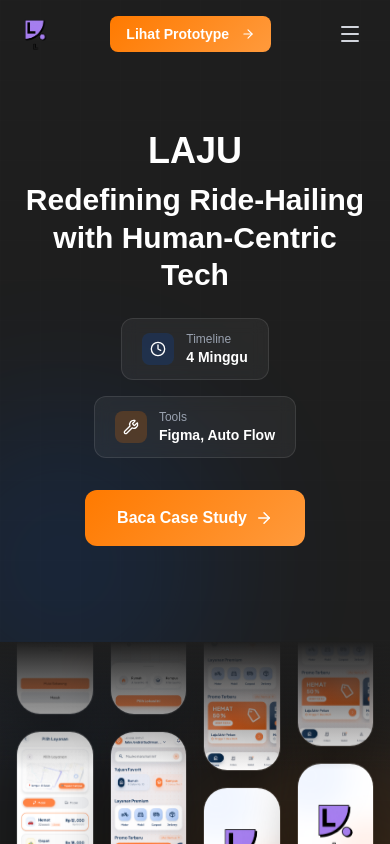
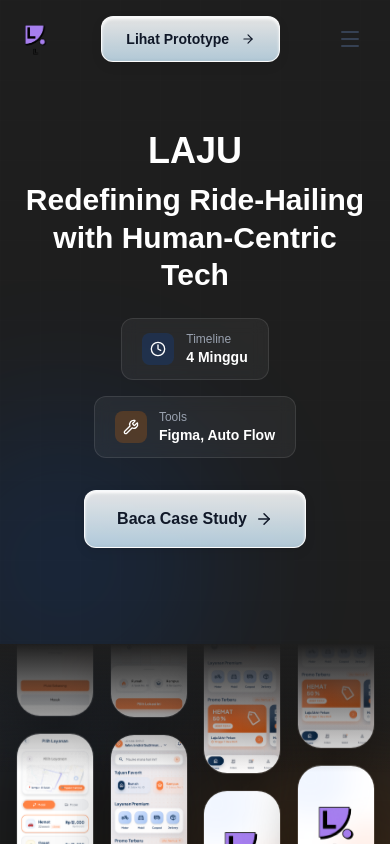
Before and after one commit to ahmadhakimitsnaini/laju, a React (Vite) app: page / in a window 390 px wide. Shown: the top 844 px of the page. Built offline with nearby package versions, Linux system fonts and the light colour scheme.

Commit message:
feat: update layout and UI components

```diff
--- a/src/App.jsx
+++ b/src/App.jsx
@@ -1,11 +1,14 @@
+import React, { Suspense } from "react";
 import Navbar from "./components/layout/Navbar";
-import Footer from "./components/layout/Footer";
 import HeroSection from "./sections/HeroSection";
-import OverviewSection from "./sections/OverviewSection";
-import DefineSection from "./sections/DefineSection";
-import IdeateSection from "./sections/IdeateSection";
-import PrototypeSection from "./sections/PrototypeSection";
-import TestSection from "./sections/TestSection";
+import DynamicBackground from "./components/ui/DynamicBackground";
+
+const OverviewSection = React.lazy(() => import("./sections/OverviewSection"));
+const DefineSection = React.lazy(() => import("./sections/DefineSection"));
+const IdeateSection = React.lazy(() => import("./sections/IdeateSection"));
+const PrototypeSection = React.lazy(() => import("./sections/PrototypeSection"));
+const TestSection = React.lazy(() => import("./sections/TestSection"));
+const Footer = React.lazy(() => import("./components/layout/Footer"));
 
 export default function App() {
   return (
@@ -13,20 +16,25 @@
       style={{
         backgroundColor: "transparent",
         minHeight: "100vh",
-        color: "#F3F4F6",
-        fontFamily: "'Plus Jakarta Sans', sans-serif",
+        color: "#111", // Changed from F3F4F6 to 111 since background is light
+        fontFamily: "'Roobert', sans-serif",
       }}
     >
+      <DynamicBackground />
       <Navbar />
       <main>
         <HeroSection />
+        <Suspense fallback={<div className="h-32 flex items-center justify-center text-gray-500">Memuat bagian...</div>}>
           <OverviewSection />
           <DefineSection />
           <IdeateSection />
           <PrototypeSection />
           <TestSection />
+        </Suspense>
       </main>
+      <Suspense fallback={null}>
         <Footer />
+      </Suspense>
     </div>
   );
 }
--- a/src/components/layout/Navbar.jsx
+++ b/src/components/layout/Navbar.jsx
@@ -1,5 +1,5 @@
 import { useState, useEffect } from "react";
-import logoImage from "../../assets/logo.png";
+import logoImage from "../../assets/logo.webp";
 import { ArrowRight, Menu, X, ChevronRight } from "lucide-react";
 import GradientButton from "../ui/GradientButton";
 
@@ -64,7 +64,7 @@
     <nav
       className={`fixed top-0 left-0 right-0 z-50 transition-all duration-300 ${
         scrolled
-          ? "backdrop-blur-md bg-[#1E1E1E]/90 border-b border-white/10 shadow-lg shadow-black/20"
+          ? "backdrop-blur-md bg-[#F4F4F0]/80 border-b border-white/40 shadow-sm"
           : "bg-transparent"
       }`}
     >
@@ -106,7 +106,7 @@
                     handleNav(link.href);
                   }}
                   className={`text-sm font-medium transition-all duration-200 relative group flex items-center ${
-                    isActive ? "text-white" : "text-gray-300 hover:text-white"
+                    isActive ? "text-black" : "text-gray-700 hover:text-black"
                   }`}
                 >
                   {link.label}
@@ -137,16 +137,15 @@
         {/* Mobile Hamburger */}
         <button
           id="mobile-menu-toggle"
-          className="md:hidden text-gray-300 hover:text-white transition-colors p-1"
+          className="md:hidden text-gray-700 hover:text-black transition-colors p-1"
           onClick={() => setMenuOpen(!menuOpen)}
         >
           {menuOpen ? <X size={24} /> : <Menu size={24} />}
         </button>
       </div>
 
-      {/* Mobile Menu */}
       {menuOpen && (
-        <div className="md:hidden backdrop-blur-md bg-[#1E1E1E]/95 border-t border-white/10 px-6 py-4 absolute w-full shadow-xl">
+        <div className="md:hidden backdrop-blur-md bg-[#F4F4F0]/95 border-t border-white/40 px-6 py-4 absolute w-full shadow-lg">
           <ul className="flex flex-col gap-4">
             {navLinks.map((link) => {
               const isActive = activeSection === link.href.substring(1);
@@ -159,10 +158,10 @@
                       handleNav(link.href);
                     }}
                     className={`text-base font-medium transition-colors flex items-center gap-2 ${
-                      isActive ? "text-[#FF7A00]" : "text-gray-300 hover:text-white"
+                      isActive ? "text-[#FF7A00]" : "text-gray-700 hover:text-black"
                     }`}
                   >
-                    <ChevronRight size={16} className={isActive ? "text-[#FF7A00]" : "text-white/50"} />
+                    <ChevronRight size={16} className={isActive ? "text-[#FF7A00]" : "text-black/50"} />
                     {link.label}
                   </a>
                 </li>
--- a/src/components/ui/Animations.jsx
+++ b/src/components/ui/Animations.jsx
@@ -1,3 +1,4 @@
+/* eslint-disable react-refresh/only-export-components */
 import { motion } from "framer-motion";
 
 
--- /dev/null
+++ b/src/components/ui/DynamicBackground.jsx
@@ -0,0 +1,58 @@
+import { motion, useScroll, useTransform } from "framer-motion";
+
+export default function DynamicBackground() {
+  const { scrollYProgress } = useScroll();
+
+  // Create subtle parallax movements for the orbs based on scroll
+  const y1 = useTransform(scrollYProgress, [0, 1], ["0%", "50%"]);
+  const y2 = useTransform(scrollYProgress, [0, 1], ["0%", "-50%"]);
+  const x1 = useTransform(scrollYProgress, [0, 1], ["0%", "20%"]);
+  const x2 = useTransform(scrollYProgress, [0, 1], ["0%", "-20%"]);
+
+  return (
+    <div className="fixed inset-0 -z-50 overflow-hidden bg-[#F4F6F8] pointer-events-none">
+      {/* Soft Grid Matrix with Vignette Masking */}
+      <div
+        className="absolute inset-0 opacity-[0.03]"
+        style={{
+          backgroundImage: "radial-gradient(circle, #000000 1.5px, transparent 1.5px)",
+          backgroundSize: "32px 32px",
+          backgroundPosition: "0 0",
+          maskImage: "radial-gradient(ellipse at center, black 30%, transparent 80%)",
+          WebkitMaskImage: "radial-gradient(ellipse at center, black 30%, transparent 80%)",
+        }}
+      />
+
+      {/* Blue Aurora Orb */}
+      <motion.div
+        style={{ y: y1, x: x1, background: "radial-gradient(circle, #0052CC, transparent 70%)", willChange: "transform, opacity" }}
+        animate={{
+          scale: [1, 1.1, 1],
+          opacity: [0.3, 0.4, 0.3],
+        }}
+        transition={{
+          duration: 10,
+          repeat: Infinity,
+          ease: "easeInOut",
+        }}
+        className="absolute -top-64 -left-64 w-[800px] h-[800px] rounded-full blur-[120px]"
+      />
+
+      {/* Orange Aurora Orb */}
+      <motion.div
+        style={{ y: y2, x: x2, background: "radial-gradient(circle, #FF7A00, transparent 70%)", willChange: "transform, opacity" }}
+        animate={{
+          scale: [1, 1.2, 1],
+          opacity: [0.2, 0.3, 0.2],
+        }}
+        transition={{
+          duration: 12,
+          repeat: Infinity,
+          ease: "easeInOut",
+          delay: 2,
+        }}
+        className="absolute -bottom-64 -right-64 w-[900px] h-[900px] rounded-full blur-[120px]"
+      />
+    </div>
+  );
+}
--- a/src/components/ui/GradientButton.jsx
+++ b/src/components/ui/GradientButton.jsx
@@ -10,8 +10,7 @@
     <a
       href={href}
       onClick={handleClick}
-      className={`inline-flex items-center justify-center gap-2 text-white transition-all duration-300 hover:scale-105 hover:shadow-lg hover:shadow-[#FF7A00]/30 ${className}`}
-      style={{ background: "linear-gradient(135deg, #FF7A00, #FF9A3C)" }}
+      className={`inline-flex items-center justify-center gap-2 glass-button text-gray-900 font-bold px-6 py-3 cursor-pointer rounded-xl ${className}`}
     >
       {children}
     </a>
--- a/src/components/ui/SectionBadge.jsx
+++ b/src/components/ui/SectionBadge.jsx
@@ -1,10 +1,9 @@
 export default function SectionBadge({ children, variant = "blue" }) {
   const isBlue = variant === "blue";
-  const bgClass = isBlue ? "bg-[#0052CC]/20" : "bg-[#FF7A00]/20";
-  const borderClass = isBlue ? "border-[#0052CC]/30" : "border-[#FF7A00]/30";
 
   return (
-    <div className={`inline-flex items-center gap-2 px-3 py-1.5 rounded-full ${bgClass} border ${borderClass} text-white text-xs font-semibold mb-4 uppercase tracking-widest`}>
+    <div className="inline-flex items-center gap-2 px-4 py-1.5 glass-tag text-gray-700 text-xs font-bold mb-4 uppercase tracking-widest shadow-sm">
+      <div className={`w-2 h-2 rounded-full ${isBlue ? "bg-[#0052CC]" : "bg-[#FF7A00]"}`} />
       {children}
     </div>
   );
--- a/src/index.css
+++ b/src/index.css
@@ -7,24 +7,35 @@
     box-sizing: border-box;
   }
 
+  /* Selection Highlight Custom (things.inc style) */
+  ::selection {
+    background: #F177A4; /* Hot Pink */
+    color: #000000;
+  }
+  ::-moz-selection {
+    background: #F177A4;
+    color: #000000;
+  }
+
   html {
     scroll-behavior: smooth;
-    background-color: #1E1E1E;
-    background-image: linear-gradient(135deg, #0B192C 0%, #1E1E1E 100%);
-    background-attachment: fixed;
+    background-color: #F8F9FA; /* Clean Light Gray */
   }
 
   body {
     margin: 0;
     padding: 0;
-    background-color: #1E1E1E;
-    background-image: linear-gradient(135deg, #0B192C 0%, #1E1E1E 100%);
-    background-attachment: fixed;
-    color: #F3F4F6;
-    font-family: 'Plus Jakarta Sans', system-ui, -apple-system, sans-serif;
+    background-color: #F4F6F8;
+    color: #111111; /* Solid Black/Dark Gray */
+    font-family: 'Roobert', sans-serif;
     -webkit-font-smoothing: antialiased;
     -moz-osx-font-smoothing: grayscale;
     min-height: 100vh;
+  }
+
+  /* Khusus heading pakai Serif berkarakter */
+  h1, h2, h3, h4, h5, h6, .font-display {
+    font-family: 'Roobert', sans-serif;
   }
 
   #root {
@@ -33,28 +44,165 @@
   }
 
   ::-webkit-scrollbar {
-    width: 6px;
+    width: 8px;
   }
   ::-webkit-scrollbar-track {
-    background: #1E1E1E;
+    background: #F8F9FA;
+    border-left: 2px solid #000;
   }
   ::-webkit-scrollbar-thumb {
-    background: #0052CC;
-    border-radius: 3px;
+    background: #000000;
+    border-left: 2px solid #000;
   }
   ::-webkit-scrollbar-thumb:hover {
-    background: #FF7A00;
+    background: #F177A4;
   }
 }
 
 @layer utilities {
-  /* Vertikal ke ATAS — kolom 1 & 3 */
+  /* Brutalist Shadows & Borders */
+  .retro-shadow {
+    box-shadow: 6px 6px 0px 0px rgba(0,0,0,1);
+    border: 3px solid #000000;
+  }
+
+  /* Efek ditekan / aktif */
+  .retro-shadow:active {
+    box-shadow: 2px 2px 0px 0px rgba(0,0,0,1);
+    transform: translate(4px, 4px);
+  }
+
+  /* Hover state brutalist */
+  .retro-shadow-hover {
+    transition: all 0.2s cubic-bezier(0.25, 1, 0.5, 1);
+  }
+
+  .retro-shadow-hover:hover {
+    box-shadow: 10px 10px 0px 0px rgba(0,0,0,1);
+    transform: translate(-4px, -4px);
+  }
+
+  /* ─────────────────────────────────────────────
+     Glassmorphism Card System
+  ───────────────────────────────────────────── */
+
+  /* Kartu Utama: Frosted Glass + Gradient */
+  .glass-card {
+    background: linear-gradient(160deg, rgba(255,255,255,0.94) 0%, rgba(200,232,255,0.76) 100%);
+    backdrop-filter: blur(20px);
+    -webkit-backdrop-filter: blur(20px);
+    border: 1px solid rgba(255,255,255,0.75);
+    box-shadow:
+      0 4px 6px -1px rgba(0,0,0,0.04),
+      0 20px 50px -15px rgba(0,0,0,0.09),
+      inset 0 1px 0 rgba(255,255,255,0.9);
+    transition: all 0.35s cubic-bezier(0.25, 1, 0.5, 1);
+  }
+
+  .glass-card:hover {
+    box-shadow:
+      0 4px 6px -1px rgba(0,0,0,0.06),
+      0 30px 60px -15px rgba(0,0,0,0.15),
+      inset 0 1px 0 rgba(255,255,255,0.9);
+    transform: translateY(-4px);
+  }
+
+  /* Kartu Aksen Biru */
+  .glass-card-blue {
+    background: linear-gradient(160deg, rgba(255,255,255,0.92) 0%, rgba(193,225,255,0.78) 100%);
+    backdrop-filter: blur(20px);
+    -webkit-backdrop-filter: blur(20px);
+    border: 1px solid rgba(147,210,255,0.45);
+    box-shadow:
+      0 4px 6px -1px rgba(0,82,204,0.06),
+      0 20px 50px -15px rgba(0,82,204,0.12),
+      inset 0 1px 0 rgba(255,255,255,0.9);
+    transition: all 0.35s cubic-bezier(0.25, 1, 0.5, 1);
+  }
+
+  .glass-card-blue:hover {
+    box-shadow:
+      0 4px 6px -1px rgba(0,82,204,0.1),
+      0 30px 60px -15px rgba(0,82,204,0.2),
+      inset 0 1px 0 rgba(255,255,255,0.9);
+    transform: translateY(-4px);
+  }
+
+  /* Divider vertikal tipis untuk stat grid */
+  .stat-divider {
+    width: 1px;
+    align-self: stretch;
+    background: linear-gradient(to bottom, transparent, rgba(0,0,0,0.1), transparent);
+  }
+
+  /* Skill Tag / Pill Glass */
+  .glass-tag {
+    background: rgba(255,255,255,0.55);
+    border: 1px solid rgba(0,0,0,0.08);
+    backdrop-filter: blur(8px);
+    -webkit-backdrop-filter: blur(8px);
+    transition: all 0.2s ease;
+  }
+
+  .glass-tag:hover {
+    background: rgba(255,255,255,0.82);
+    border-color: rgba(0,0,0,0.15);
+  }
+
+  /* Tombol CTA Utama: Inner Highlight Kaca */
+  .glass-button {
+    background: linear-gradient(180deg, rgba(255,255,255,0.88) 0%, rgba(210,238,255,0.82) 100%);
+    border: 1px solid rgba(255,255,255,0.88);
+    box-shadow:
+      inset 0 2px 3px rgba(255,255,255,0.95),
+      inset 0 -1px 3px rgba(0,0,0,0.04),
+      0 4px 12px rgba(0,0,0,0.07);
+    transition: all 0.3s cubic-bezier(0.25, 1, 0.5, 1);
+  }
+
+  .glass-button:hover {
+    transform: translateY(-2px);
+    box-shadow:
+      inset 0 2px 3px rgba(255,255,255,0.95),
+      inset 0 -1px 3px rgba(0,0,0,0.04),
+      0 8px 20px rgba(0,0,0,0.12);
+  }
+
+  .glass-button:active {
+    transform: translateY(0px);
+    box-shadow:
+      inset 0 1px 2px rgba(255,255,255,0.8),
+      0 2px 6px rgba(0,0,0,0.08);
+  }
+
+  /* Tombol Ikon Bulat: Putih solid + shadow halus */
+  .circle-icon-btn {
+    background-color: white;
+    border-radius: 9999px;
+    border: 1px solid rgba(0,0,0,0.06);
+    box-shadow:
+      0 2px 4px rgba(0,0,0,0.06),
+      0 6px 16px rgba(0,0,0,0.08);
+    transition: all 0.3s cubic-bezier(0.25, 1, 0.5, 1);
+  }
+
+  .circle-icon-btn:hover {
+    transform: translateY(-2px) scale(1.05);
+    box-shadow:
+      0 4px 8px rgba(0,0,0,0.08),
+      0 12px 24px rgba(0,0,0,0.12);
+  }
+
+  .circle-icon-btn:active {
+    transform: translateY(0) scale(0.98);
+  }
+
+  /* Marquee Animations (Tetap dipertahankan untuk grid) */
   @keyframes marquee-up {
     0%   { transform: translateY(0); }
     100% { transform: translateY(-50%); }
   }
 
-  /* Vertikal ke BAWAH — kolom 2 & 4 */
   @keyframes marquee-down {
     0%   { transform: translateY(-50%); }
     100% { transform: translateY(0); }
@@ -62,10 +210,12 @@
 
   .animate-marquee-up {
     animation: marquee-up 45s linear infinite;
+    will-change: transform;
   }
 
   .animate-marquee-down {
     animation: marquee-down 50s linear infinite;
+    will-change: transform;
   }
 
   .animate-marquee-up:hover,
```
Also changed, not shown: src/components/layout/Footer.jsx (+21 -32 lines). Lines whose indentation alone changed are shown as unchanged.
